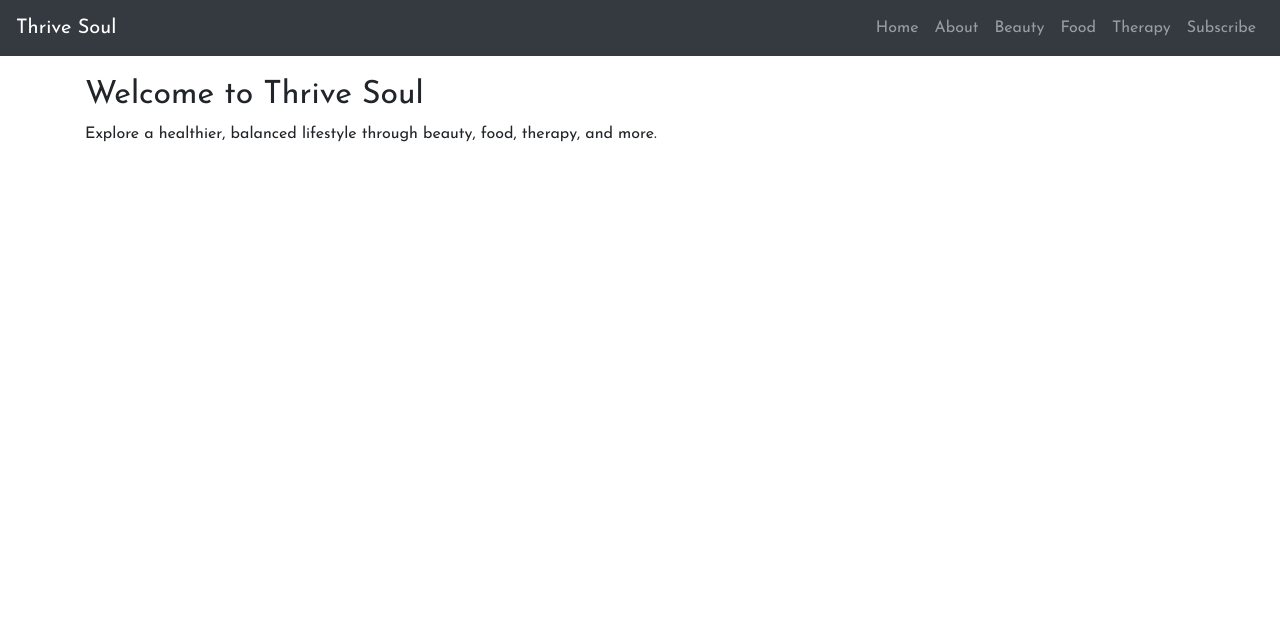
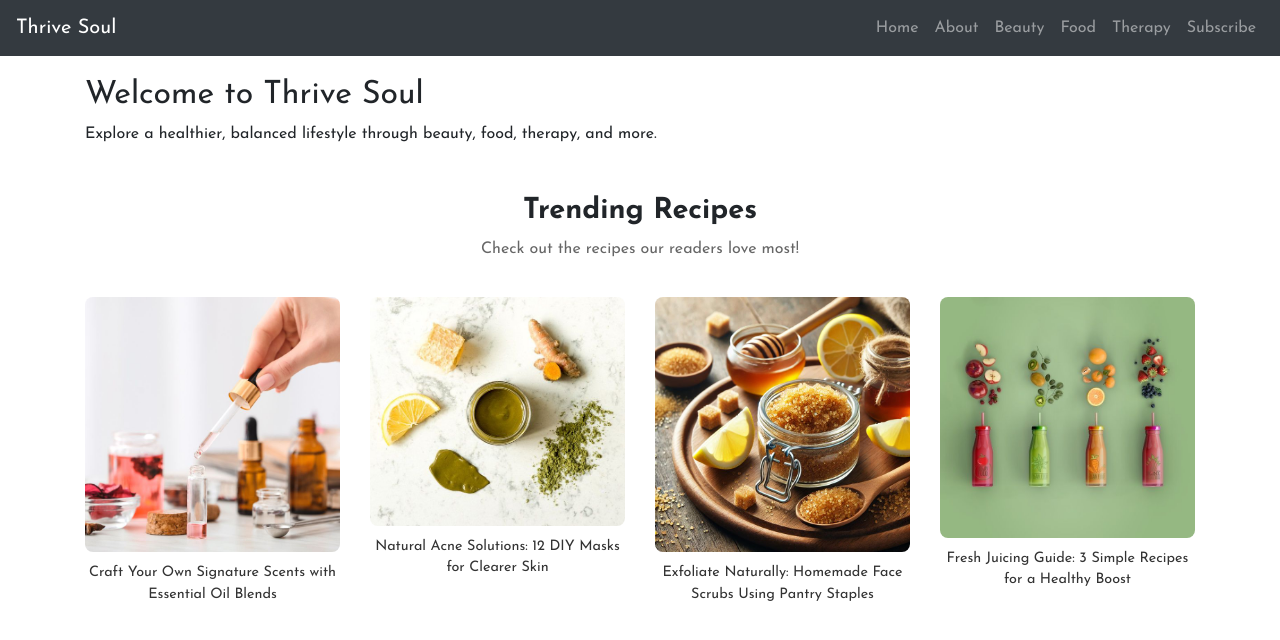
Before and after one commit to babaasplit/UAS-FRONT-END-PROGRAMMING, a plain HTML site: page Web/index.html in a window 1280 px wide. Drawn offline with nearby package versions, Linux system fonts and the light colour scheme.

Commit message:
page home

```diff
--- a/Web/app.js
+++ b/Web/app.js
@@ -6,6 +6,25 @@ app.controller('MainController', function($scope) {
   $scope.navigate = function(page) {
     $scope.currentPage = page;
   };
+
+  $scope.trendingRecipes = [
+    {
+      imgSrc: 'images/recipe1.jpg',
+      description: 'Craft Your Own Signature Scents with Essential Oil Blends'
+    },
+    {
+      imgSrc: 'images/recipe2.jpg',
+      description: 'Natural Acne Solutions: 12 DIY Masks for Clearer Skin'
+    },
+    {
+      imgSrc: 'images/recipe3.jpg',
+      description: 'Exfoliate Naturally: Homemade Face Scrubs Using Pantry Staples'
+    },
+    {
+      imgSrc: 'images/recipe4.jpg',
+      description: 'Fresh Juicing Guide: 3 Simple Recipes for a Healthy Boost'
+    }
+  ];
 
   // CRUD logic for Beauty Tips
   $scope.beautyTips = [];
--- a/Web/index.html
+++ b/Web/index.html
@@ -46,6 +46,16 @@
   <div ng-show="currentPage === 'home'" class="container">
     <h2>Welcome to Thrive Soul</h2>
     <p>Explore a healthier, balanced lifestyle through beauty, food, therapy, and more.</p>
+    <div class="trending-recipes mt-5">
+      <h2>Trending Recipes</h2>
+      <p>Check out the recipes our readers love most!</p>
+      <div class="row">
+        <div class="col-md-3" ng-repeat="recipe in trendingRecipes">
+          <img ng-src="{{recipe.imgSrc}}" class="img-fluid" alt="Recipe Image">
+          <p>{{recipe.description}}</p>
+        </div>
+      </div>
+    </div>
   </div>
 
   <div ng-show="currentPage === 'about'" class="container">
--- a/Web/style.css
+++ b/Web/style.css
@@ -11,3 +11,36 @@ body {
     margin-bottom: 20px;
     font-family: 'Josefin Sans', sans-serif;
   }
+
+  /* PAGE HOME */
+
+  .trending-recipes {
+    text-align: center;
+    margin-top: 50px;
+  }
+
+  .trending-recipes h2 {
+    font-family: 'Josefin Sans', sans-serif;
+    font-weight: 700;
+    font-size: 1.8rem;
+  }
+
+  .trending-recipes p {
+    font-family: 'Josefin Sans', sans-serif;
+    font-weight: 400;
+    color: #666;
+  }
+
+  .trending-recipes .row .col-md-3 {
+    margin-top: 20px;
+  }
+
+  .trending-recipes .img-fluid {
+    border-radius: 8px;
+    margin-bottom: 10px;
+  }
+
+  .trending-recipes .col-md-3 p {
+    font-size: 0.9rem;
+    color: #333;
+  }
```
Also changed, not shown: Web/images/recipe1.jpg (added), Web/images/recipe2.jpg (added), Web/images/recipe3.jpg (added), Web/images/recipe4.jpg (added).
